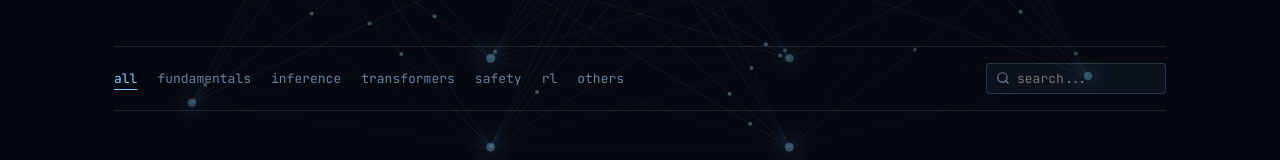
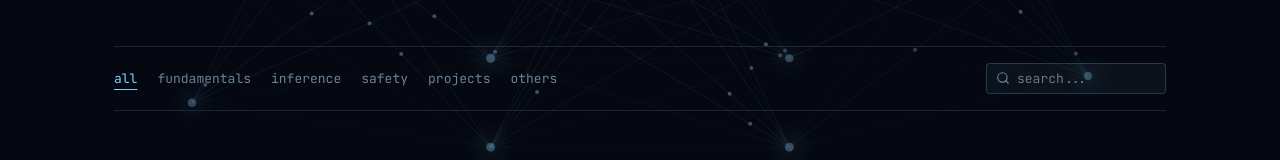
Before and after one commit to nik8482/ml_blog, a React (Vite) app: page / in a window 1280 px wide. Shown: the part 564-724 px from the top of the page. Built offline with nearby package versions, Linux system fonts and the light colour scheme.

Commit message:
changed tabs

```diff
--- a/src/App.jsx
+++ b/src/App.jsx
@@ -292,9 +292,8 @@ export default function MLBlog() {
     { id: 'all', name: 'all' },
     { id: 'fundamentals', name: 'fundamentals' },
     { id: 'inference', name: 'inference' },
-    { id: 'transformers', name: 'transformers' },
     { id: 'safety', name: 'safety' },
-    { id: 'rl', name: 'rl' },
+    { id: 'projects', name: 'projects' },
     { id: 'others', name: 'others' },
   ];
 
```
